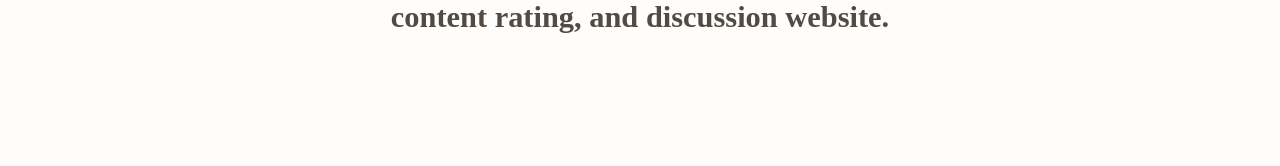
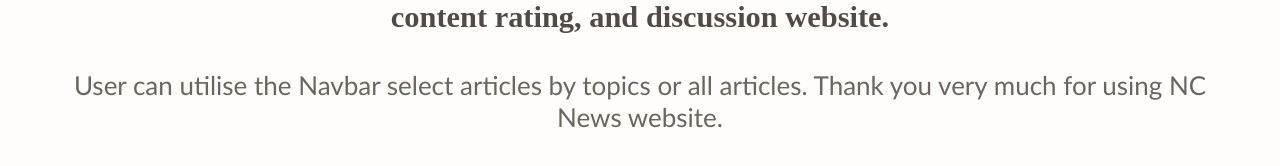
Before and after one commit to manheicatherine/frontend-nc-news, a React (Create React App) app: page / in a window 1280 px wide. Shown: the part 414-580 px from the top of the page. Built offline with nearby package versions, Linux system fonts and the light colour scheme; no server answers.

Commit message:
updated readme and home page.

```diff
--- a/src/App.css
+++ b/src/App.css
@@ -161,7 +161,6 @@
 }
 
 .username{
-
   border-radius: 20%;
   border-color: #ffafcba1;
   background-color: #feedf8df;
--- a/src/components/Home.jsx
+++ b/src/components/Home.jsx
@@ -9,8 +9,8 @@
         <br></br>
         Northcoders News is my front-end and back-end project of social news aggregation, web content rating, and
         discussion website.
-
       </h3>
+      <h4>User can utilise the Navbar select  articles by topics or all articles. Thank you very much for using NC News website.</h4>
     </div>
   );
 }
```
Also changed, not shown: 1 other file (tests, documents, lock files or other folders).
